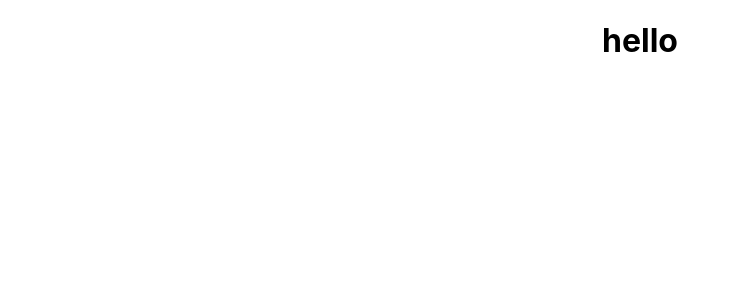
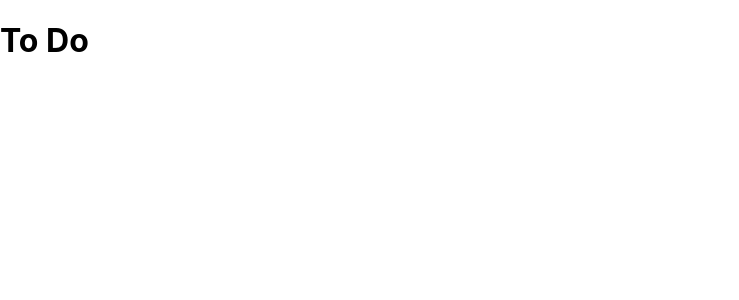
Before and after one commit to williamyap90/react-class-to-do, a React (Create React App) app: page / in a window 1280 px wide. Shown: the top 300 px of the page, without its empty margins (0-739 px from the left). Built offline with nearby package versions, Linux system fonts and the light colour scheme.

Commit message:
refactor to class

```diff
--- a/src/App.js
+++ b/src/App.js
@@ -1,11 +1,10 @@
 import './App.css';
+import React from 'react';
 
-function App() {
-    return (
-        <div className="App">
-            <h1>hello</h1>
-        </div>
-    );
+class App extends React.Component {
+    render() {
+        return <h1>To Do</h1>;
+    }
 }
 
 export default App;
```
